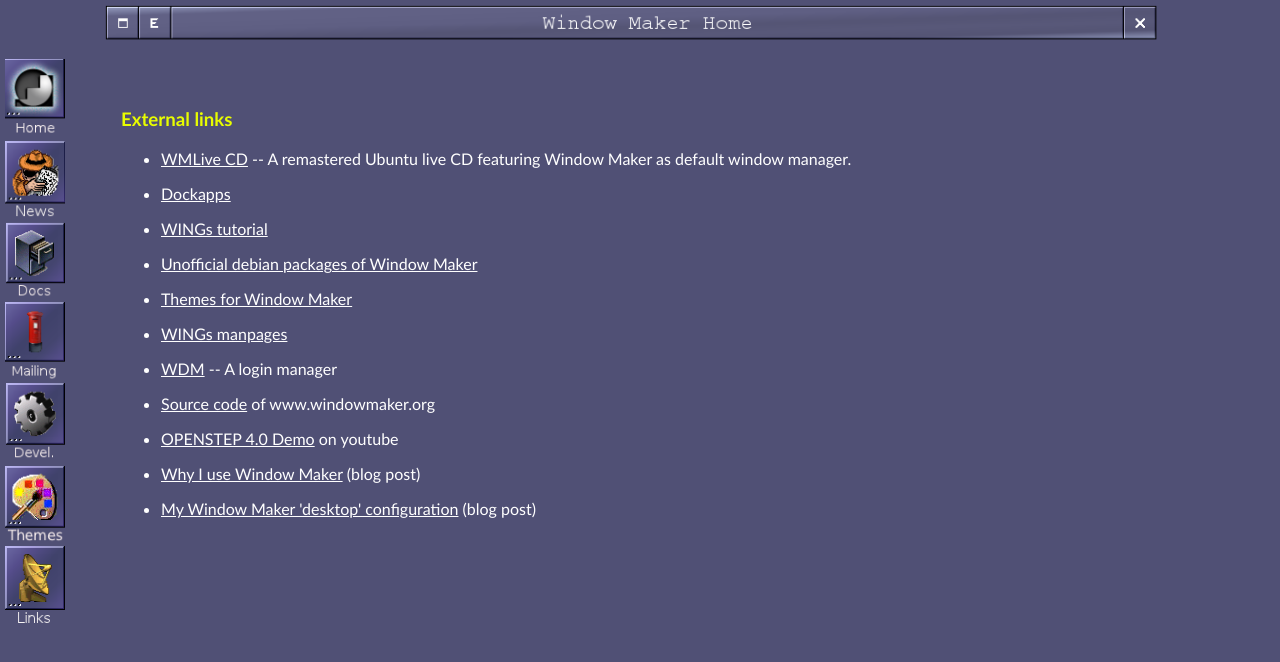
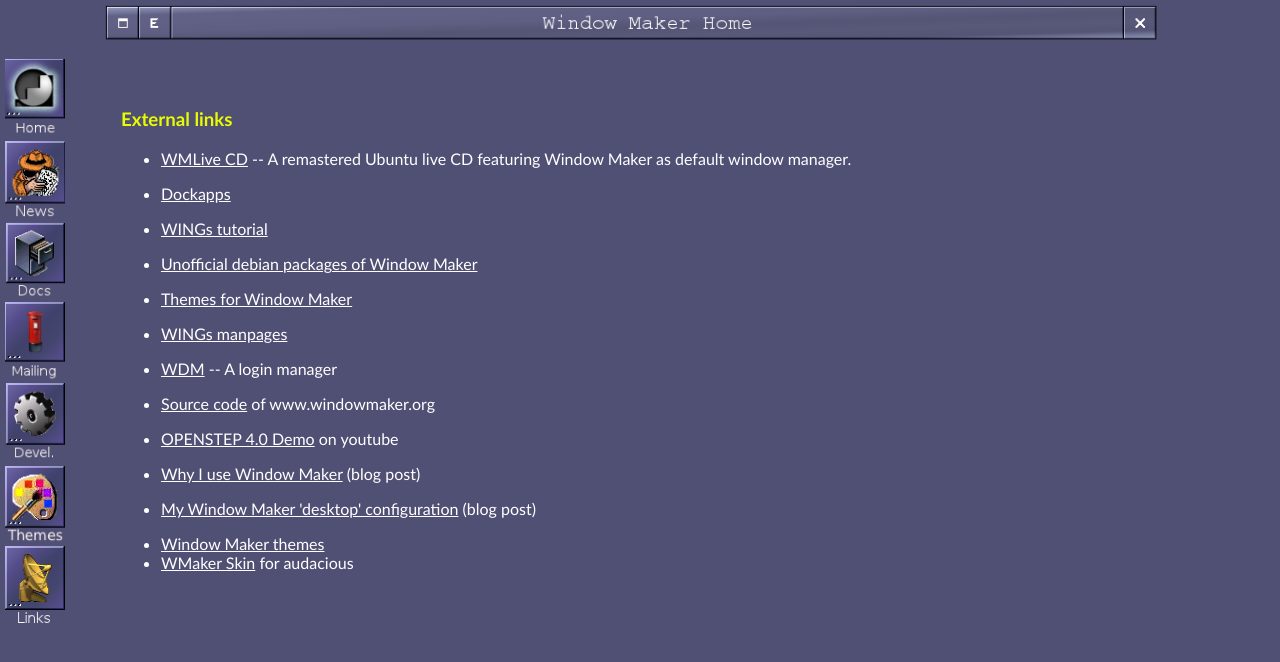
Before and after one commit to window-maker/dockapps, a PHP site: page /links.php in a window 1280 px wide. Shown: the part 41-703 px from the top of the page. Run offline with PHP 8.4, Linux system fonts and the light colour scheme.

Commit message:
Change the screenshot and add links

```diff
--- a/links.php
+++ b/links.php
@@ -66,6 +66,9 @@
               <p><a href="http://blog.bigsmoke.us/2009/03/30/wmaker" target="_blank">My Window Maker 'desktop' configuration</a> (blog post)</p>
             </li>
 
+	    <li> <a href="http://browse.deviantart.com/customization/skins/themes/windowmaker/" target="_blank"> Window Maker themes</a></li>
+            <li> <a href="chaos-wmaker.tar.gz">WMaker Skin</a> for audacious</li>
+
 	<br><br><br>
           </ul>
         </td>
```
Also changed, not shown: wmaker-screenshot.png.
